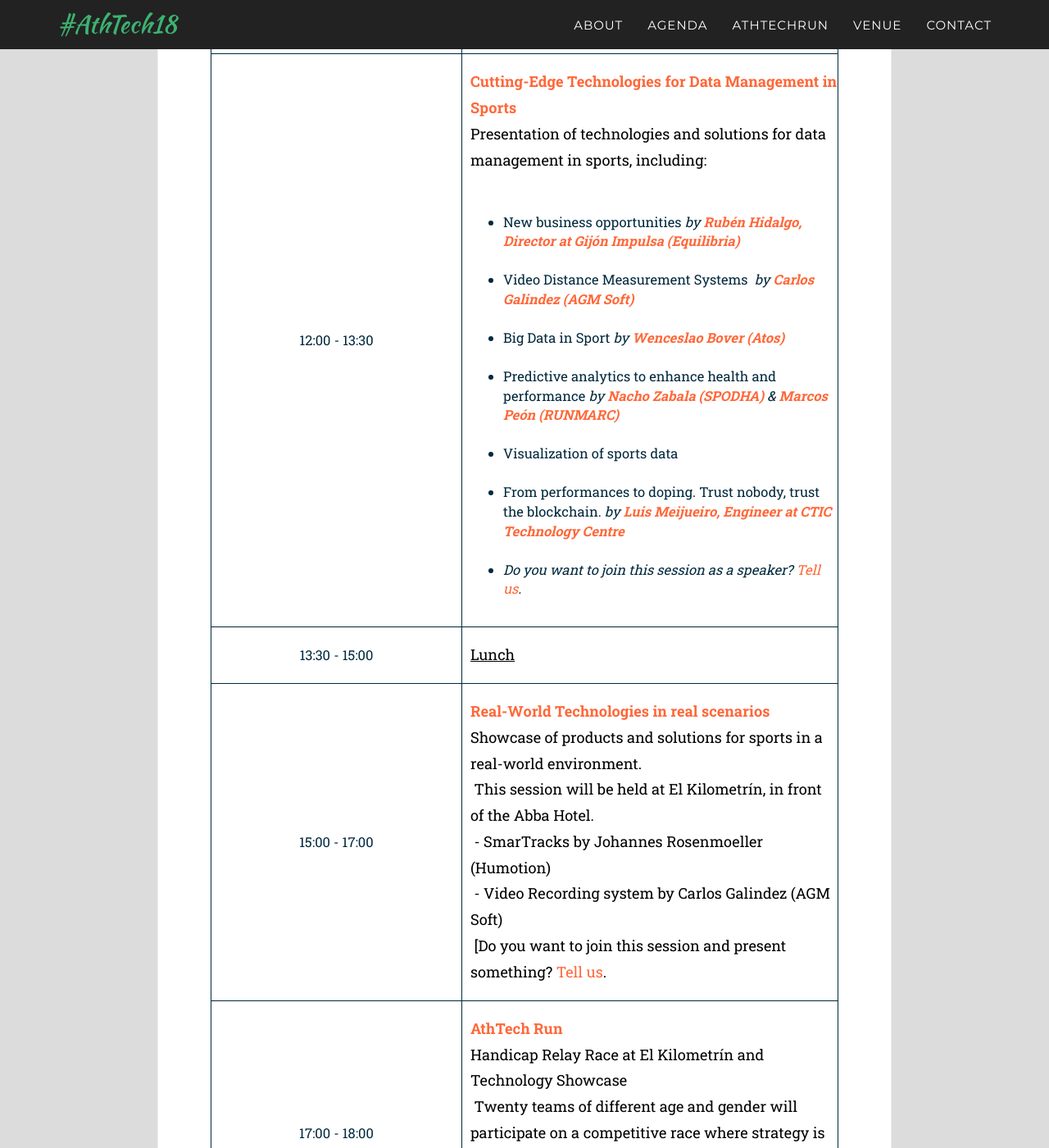
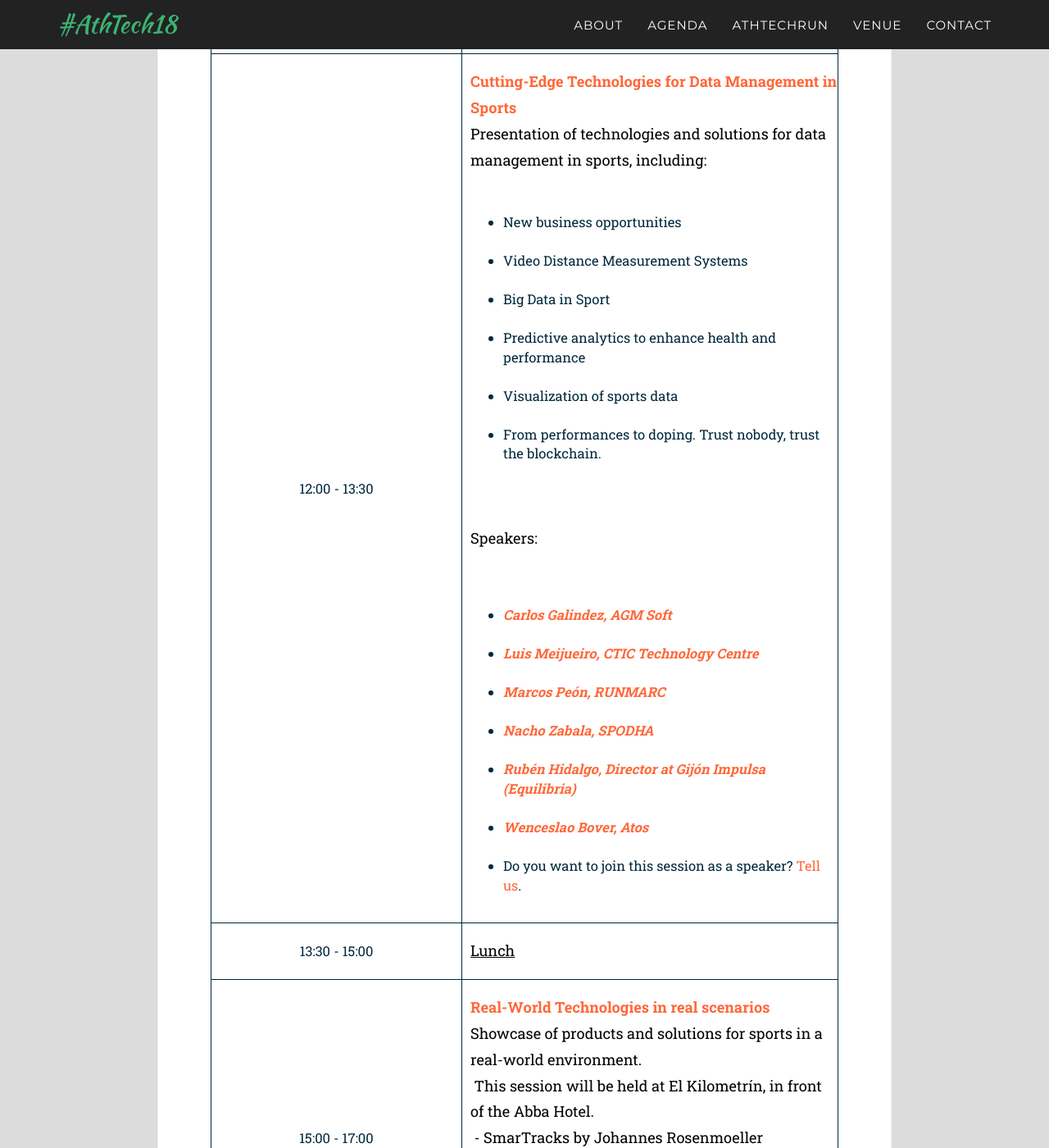
Before and after one commit to openath/athtech, a Jekyll site: the page built from _2018_pages/agenda.html, in a window 1280 px wide and 1400 px high, scrolled down 1666 px. Shown: the whole window at 82% size. Built offline with Jekyll 4.4.1, drawn with Linux system fonts in a browser that asks for light colours; some web fonts are replaced; some of the changed text lies outside the part shown.

Commit message:
Added Phil Minshull to agenda and reordering speakers

```diff
--- a/_data/twenty_18/agendas_1.yml
+++ b/_data/twenty_18/agendas_1.yml
@@ -38,13 +38,21 @@
   info: "<p style='margin-bottom: 0'><b>Cutting-Edge Technologies for Data Management in Sports</b>
     <br>Presentation of technologies and solutions for data management in sports, including:</p>
       <ul>
-        <li>New business opportunities <i>by <b>Rubén Hidalgo, Director at Gijón Impulsa (Equilibria)</b></i></li>
-        <li>Video Distance Measurement Systems <i> by <b>Carlos Galindez (AGM Soft)</b></i></li>
-        <li>Big Data in Sport <i>by <b>Wenceslao Bover (Atos)</b></i></li>
-        <li>Predictive analytics to enhance health and performance <i>by <b>Nacho Zabala (<a href='http://spodha.com'>SPODHA</a>)</b> & <b>Marcos Peón (RUNMARC)</b></i></li>
+        <li>New business opportunities</li>
+        <li>Video Distance Measurement Systems</li>
+        <li>Big Data in Sport</li>
+        <li>Predictive analytics to enhance health and performance</li>
         <li>Visualization of sports data</li>
-        <li>From performances to doping. Trust nobody, trust the blockchain. <i>by <b>Luis Meijueiro, Engineer at CTIC Technology Centre</b>
-</li>
+        <li>From performances to doping. Trust nobody, trust the blockchain.</li>
+      </ul>
+      <p>Speakers:</p>
+      <ul>
+        <li><i><b>Carlos Galindez, AGM Soft</b></i></li>
+        <li><i><b>Luis Meijueiro, CTIC Technology Centre</b></i></li>
+        <li><i><b>Marcos Peón, RUNMARC</b></i></li>
+        <li><i><b>Nacho Zabala, SPODHA</b></i></li>
+        <li><i><b>Rubén Hidalgo, Director at Gijón Impulsa (Equilibria)</b></i></li>
+        <li><i><b>Wenceslao Bover, Atos</b></i></li>
         <li>Do you want to join this session as a speaker? <a href='/#contact'>Tell us</a>.</li>
       </ul>"
 
```
Also changed, not shown: _data/twenty_18/agendas_2.yml (+7 -2 lines).
